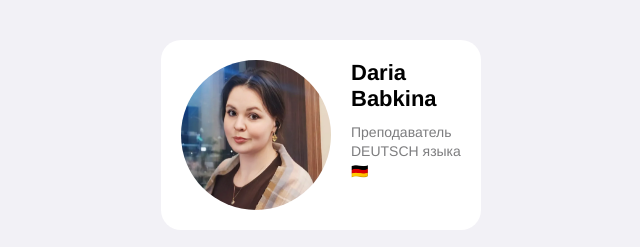
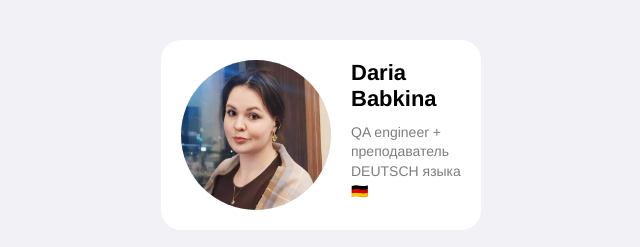
Before and after one commit to DariaBabkina/DariaBabkina.github.io, a plain HTML site: page index.html in a window 1280 px wide. Shown: the top 247 px of the page, without its empty margins (319-959 px from the left). Drawn offline with Linux system fonts and the light colour scheme.

Commit message:
добавила информацию про QA

```diff
--- a/index.html
+++ b/index.html
@@ -13,7 +13,7 @@
       <img src="./ich.jpg" alt="avatar" class="header__avatar" />
       <div class="header__textContainer">
         <h1 class="header__title">Daria Babkina</h1>
-        <h3 class="header__subtitle">Преподаватель DEUTSCH языка🇩🇪</h3>
+        <h3 class="header__subtitle">QA engineer + преподаватель DEUTSCH языка🇩🇪</h3>
       </div>
     </header>
     <main>
```
